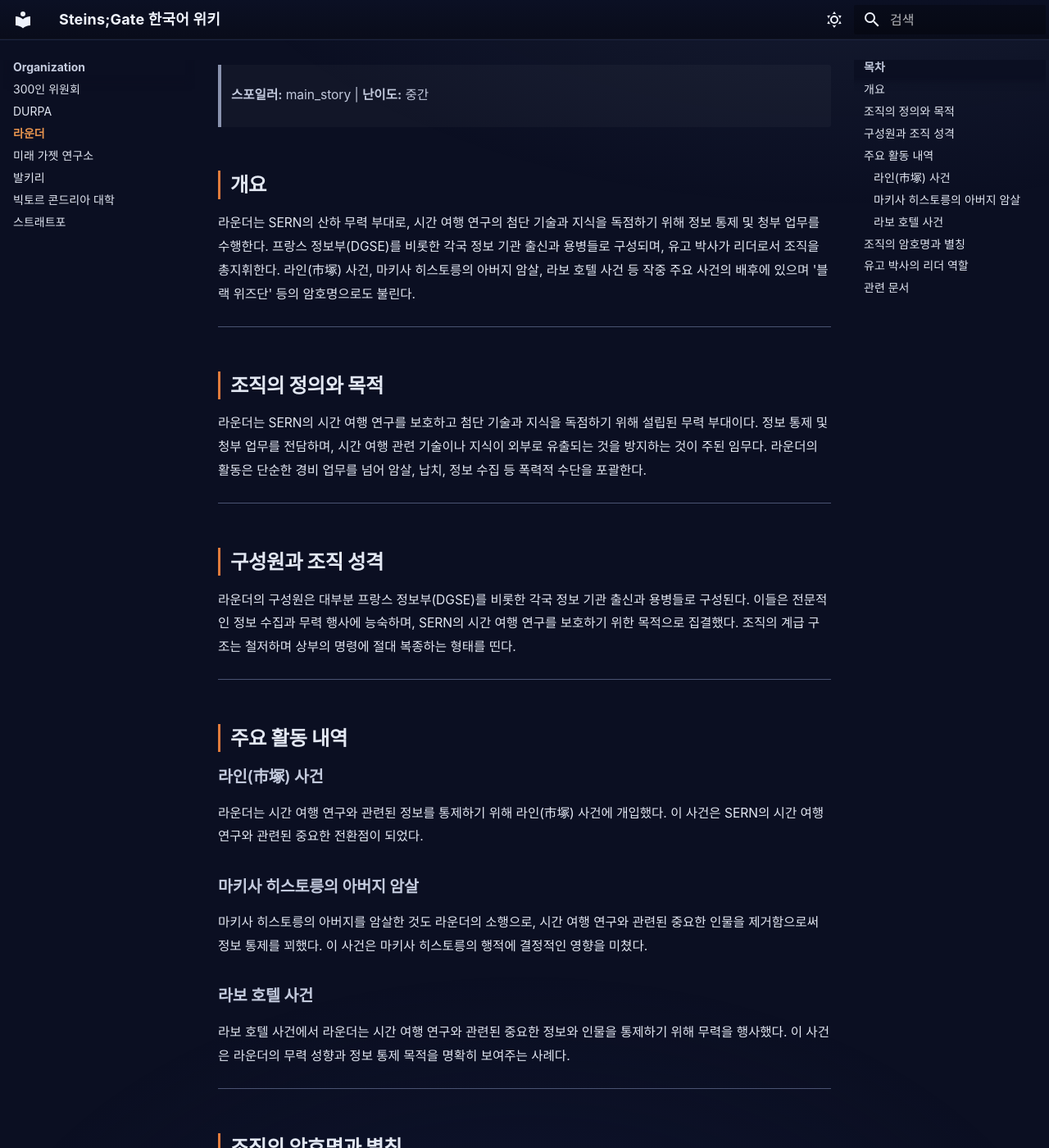
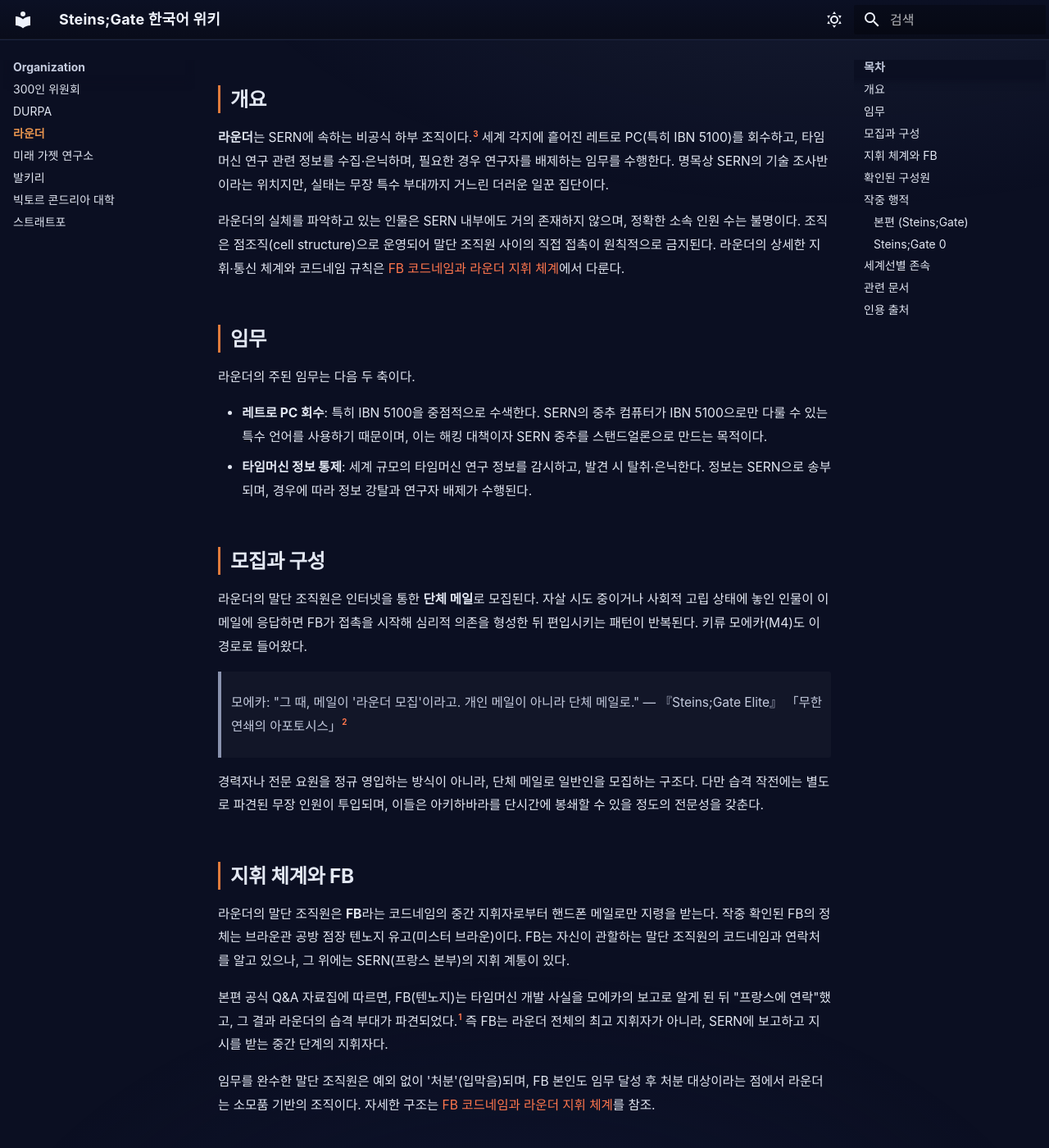
Before and after one commit to sgwiki/sgwiki.github.io, an MkDocs documentation site: the page built from wiki/organization/라운더.md, in a window 1280 px wide and 1400 px high, scrolled down 268 px. Shown: the whole window at 82% size. Built offline with MkDocs 1.6.1 and Material for MkDocs 9.7.7, drawn with Linux system fonts in a browser that asks for light colours; some web fonts are replaced; some of the changed text lies outside the part shown.

Commit message:
fix(wiki): 라운더 — P10 98603697 패치 적용

```diff
--- a/wiki/organization/라운더.md
+++ b/wiki/organization/라운더.md
@@ -1,64 +1,92 @@
 ---
 spoiler: main_story
-description: "라운더는 SERN의 산하 무력 부대로, 시간 여행 연구의 첨단 기술과 지식을 독점하기 위해 정보 통제 및 청부 업무를 수행한다. 프랑스 정보부(DGSE)를 비롯한 각국 정보 기관 출신과 용병들로 구성되며, 유고 박사가 리더로서 조직을 총지휘한다."
+description: "라운더는 SERN에 속하는 비공식 하부 조직으로, 세계 각지에 흩어진 레트로 PC(특히 IBN 5100) 회수와 타임머신 연구 관련 정보 수집·은닉을 임무로 한다. 말단 조직원은 인터넷 단체 메일로 모집되며, 코드네임 FB(텐노지 유고)가 중간 지휘자로 말단을 메일로 통솔한다."
 ---
 
 !!! warning "스포일러"
-    이 문서는 **메인 스토리** 스포일러를 포함합니다.
+    이 문서는 본편 챕터 9 이후 FB 정체 반전, α 세계선 라운더 습격, 슈타인즈 게이트 세계선의 라운더 관련 서술을 포함합니다.
 
-# 라운더 (Rounder)
-
-> **스포일러:** main_story | **난이도:** 중간
+# 라운더 (Rounders)
 
 ## 개요
 
-라운더는 SERN의 산하 무력 부대로, 시간 여행 연구의 첨단 기술과 지식을 독점하기 위해 정보 통제 및 청부 업무를 수행한다. 프랑스 정보부(DGSE)를 비롯한 각국 정보 기관 출신과 용병들로 구성되며, 유고 박사가 리더로서 조직을 총지휘한다. 라인(市塚) 사건, 마키사 히스토릉의 아버지 암살, 라보 호텔 사건 등 작중 주요 사건의 배후에 있으며 '블랙 위즈단' 등의 암호명으로도 불린다.
+**라운더**는 SERN에 속하는 비공식 하부 조직이다.[^3] 세계 각지에 흩어진 레트로 PC(특히 IBN 5100)를 회수하고, 타임머신 연구 관련 정보를 수집·은닉하며, 필요한 경우 연구자를 배제하는 임무를 수행한다. 명목상 SERN의 기술 조사반이라는 위치지만, 실태는 무장 특수 부대까지 거느린 더러운 일꾼 집단이다.
 
----
+라운더의 실체를 파악하고 있는 인물은 SERN 내부에도 거의 존재하지 않으며, 정확한 소속 인원 수는 불명이다. 조직은 점조직(cell structure)으로 운영되어 말단 조직원 사이의 직접 접촉이 원칙적으로 금지된다. 라운더의 상세한 지휘·통신 체계와 코드네임 규칙은 [FB 코드네임과 라운더 지휘 체계](../lore/FB-코드네임과-라운더-지휘-체계.md)에서 다룬다.
 
-## 조직의 정의와 목적
+## 임무
 
-라운더는 SERN의 시간 여행 연구를 보호하고 첨단 기술과 지식을 독점하기 위해 설립된 무력 부대이다. 정보 통제 및 청부 업무를 전담하며, 시간 여행 관련 기술이나 지식이 외부로 유출되는 것을 방지하는 것이 주된 임무다. 라운더의 활동은 단순한 경비 업무를 넘어 암살, 납치, 정보 수집 등 폭력적 수단을 포괄한다.
+라운더의 주된 임무는 다음 두 축이다.
 
----
+- **레트로 PC 회수**: 특히 IBN 5100을 중점적으로 수색한다. SERN의 중추 컴퓨터가 IBN 5100으로만 다룰 수 있는 특수 언어를 사용하기 때문이며, 이는 해킹 대책이자 SERN 중추를 스탠드얼론으로 만드는 목적이다.
+- **타임머신 정보 통제**: 세계 규모의 타임머신 연구 정보를 감시하고, 발견 시 탈취·은닉한다. 정보는 SERN으로 송부되며, 경우에 따라 정보 강탈과 연구자 배제가 수행된다.
 
-## 구성원과 조직 성격
+## 모집과 구성
 
-라운더의 구성원은 대부분 프랑스 정보부(DGSE)를 비롯한 각국 정보 기관 출신과 용병들로 구성된다. 이들은 전문적인 정보 수집과 무력 행사에 능숙하며, SERN의 시간 여행 연구를 보호하기 위한 목적으로 집결했다. 조직의 계급 구조는 철저하며 상부의 명령에 절대 복종하는 형태를 띤다.
+라운더의 말단 조직원은 인터넷을 통한 **단체 메일**로 모집된다. 자살 시도 중이거나 사회적 고립 상태에 놓인 인물이 이 메일에 응답하면 FB가 접촉을 시작해 심리적 의존을 형성한 뒤 편입시키는 패턴이 반복된다. 키류 모에카(M4)도 이 경로로 들어왔다.
 
----
+> 모에카: "그 때, 메일이 '라운더 모집'이라고. 개인 메일이 아니라 단체 메일로." — 『Steins;Gate Elite』 「무한 연쇄의 아포토시스」[^2]
 
-## 주요 활동 내역
+경력자나 전문 요원을 정규 영입하는 방식이 아니라, 단체 메일로 일반인을 모집하는 구조다. 다만 습격 작전에는 별도로 파견된 무장 인원이 투입되며, 이들은 아키하바라를 단시간에 봉쇄할 수 있을 정도의 전문성을 갖춘다.
 
-### 라인(市塚) 사건
+## 지휘 체계와 FB
 
-라운더는 시간 여행 연구와 관련된 정보를 통제하기 위해 라인(市塚) 사건에 개입했다. 이 사건은 SERN의 시간 여행 연구와 관련된 중요한 전환점이 되었다.
+라운더의 말단 조직원은 **FB**라는 코드네임의 중간 지휘자로부터 핸드폰 메일로만 지령을 받는다. 작중 확인된 FB의 정체는 브라운관 공방 점장 텐노지 유고(미스터 브라운)이다. FB는 자신이 관할하는 말단 조직원의 코드네임과 연락처를 알고 있으나, 그 위에는 SERN(프랑스 본부)의 지휘 계통이 있다.
 
-### 마키사 히스토릉의 아버지 암살
+본편 공식 Q&A 자료집에 따르면, FB(텐노지)는 타임머신 개발 사실을 모에카의 보고로 알게 된 뒤 "프랑스에 연락"했고, 그 결과 라운더의 습격 부대가 파견되었다.[^1] 즉 FB는 라운더 전체의 최고 지휘자가 아니라, SERN에 보고하고 지시를 받는 중간 단계의 지휘자다.
 
-마키사 히스토릉의 아버지를 암살한 것도 라운더의 소행으로, 시간 여행 연구와 관련된 중요한 인물을 제거함으로써 정보 통제를 꾀했다. 이 사건은 마키사 히스토릉의 행적에 결정적인 영향을 미쳤다.
+임무를 완수한 말단 조직원은 예외 없이 '처분'(입막음)되며, FB 본인도 임무 달성 후 처분 대상이라는 점에서 라운더는 소모품 기반의 조직이다. 자세한 구조는 [FB 코드네임과 라운더 지휘 체계](../lore/FB-코드네임과-라운더-지휘-체계.md)를 참조.
 
-### 라보 호텔 사건
+## 확인된 구성원
 
-라보 호텔 사건에서 라운더는 시간 여행 연구와 관련된 중요한 정보와 인물을 통제하기 위해 무력을 행사했다. 이 사건은 라운더의 무력 성향과 정보 통제 목적을 명확히 보여주는 사례다.
+- **FB (텐노지 유고)** — 중간 지휘자. 코드네임 M2로도 표기되는 경우가 있다.
+- **M4 (키류 모에카)** — 말단 조직원. IBN 5100 수색·라보 습격에 투입.
+- 그 외: 습격 시 별도 파견되는 무장 부대원(작중 개별 식별 어려움).
 
----
+코드네임 체계(M2, M3, M4...)와 점조직 운영 규칙의 상세는 [FB 코드네임과 라운더 지휘 체계](../lore/FB-코드네임과-라운더-지휘-체계.md)에서 다룬다.
 
-## 조직의 암호명과 별칭
+## 작중 행적
 
-라운더는 '블랙 위즈단' 등의 암호명으로도 불린다. 이러한 암호명은 조직의 은밀한 성격과 비밀 작전을 수행하는 특성을 반영한다. 암호명은 작중에서 조직의 정체를 숨기거나 특정 작전을 지칭할 때 사용된다.
+### 본편 (Steins;Gate)
 
----
+α 세계선에서 모에카가 타임리프 머신 개발 정보를 FB에게 보고하면서 라운더의 감시가
+시작된다. 2010년 8월 13일, 타임리프 머신 완성과 공표 의사가 확인되자 라운더가 라보를
+습격하고, 그 결과 마유리의 죽음이 수속점으로 작용한다. 오카베는 타임리프를 반복하며
+마유리의 죽음을 피하려 하지만, 사건의 형태가 바뀔 뿐 결과는 수속된다.
 
-## 유고 박사의 리더 역할
+챕터 9에서 FB의 정체가 텐노지 유고로 밝혀지며, 모에카와 FB의 관계, 딸 나에의 인질
+상황, 임무 완수 후 자처하는 FB의 최후가 전개된다. 상세는 [FB 코드네임과 라운더 지휘
+체계](../lore/FB-코드네임과-라운더-지휘-체계.md)·[마유리 사망 수속](../lore/마유리-사망-수속.md)을
+참조.
 
-유고 박사는 라운더의 리더로서 조직을 총지휘한다. 그는 SERN의 시간 여행 연구와 밀접하게 관련되어 있으며, 라운더를 통해 연구 보호와 정보 통제를 직접 지휘한다. 유고 박사의 리더십 아래 라운더는 체계적이고 효율적인 무력 집단으로 운영된다.
+### Steins;Gate 0
 
----
+β 세계선에서도 SERN과 라운더는 암약하지만, 러시아가 나카바치 논문을 입수해 타임머신
+개발 경쟁에서 우위에 선 상황에서 SERN의 영향력은 상대적으로 약해진다. 라운더는 크리스의
+타임머신 논문이 담긴 노트북·하드디스크 회수에 투입되나, 같은 목표로 움직이는 러시아
+특수부대와 교전에서 다수가 사살되고 도주하는 추태를 보인다.
+
+## 세계선별 존속
+
+라운더는 α 세계선과 β 세계선 양쪽에서 존속하며, 슈타인즈 게이트 세계선(1.048596%)에서도
+SERN과 함께 암약할 가능성이 높다. 단, IBN 5100 회수 임무 자체가 취소된 상태로
+유지되므로, 모에카는 라운더 본임무에서 해방되어 브라운관 공방 알바로 일하게 된다.
+텐노지가 FB라는 사실 자체는 세계선 이동으로 소멸하지 않지만, 모에카는 이를 모른다.
+상세는 [FB 코드네임과 라운더 지휘 체계](../lore/FB-코드네임과-라운더-지휘-체계.md)의
+세계선별 표를 참조.
 
 ## 관련 문서
 
-- [SERN](../lore/SERN.md)
-- [텐노지 유고](../캐릭터/텐노지-유고.md)
-- [마키세 크리스](../캐릭터/마키세-크리스.md)
-- [시간 여행](../lore/시간여행-방법-비교.md)
+- [FB 코드네임과 라운더 지휘 체계](../lore/FB-코드네임과-라운더-지휘-체계.md) — 라운더 상세 지휘·통신 체계
+- [SERN](../lore/SERN.md) — SERN 본체
+- [SERN과 라운더](../lore/SERN과-라운더.md) — SERN과 라운더 관계 개요
+- [IBN 5100](../lore/IBN-5100.md) — IBN 5100 (라운더 회수 임무 대상)
+- [텐노지 유고](../캐릭터/텐노지-유고.md) — FB 본인
+- [키류 모에카](../캐릭터/키류-모에카.md) — M4
+- [마유리 사망 수속](../lore/마유리-사망-수속.md) — 라운더 습격의 결과
+
+## 인용 출처
+
+[^1]: 본편 공식 Q&A 자료집 Q5·Q6 — SERN 감시와 라운더 습격 조건
+[^2]: 『Steins;Gate Elite』 「무한 연쇄의 아포토시스」 — FB 정체 공개·모에카 단체 메일 모집 증언
+[^3]: 나무위키 「라운더(Steins;Gate)」 문서 — 공식 자료집 90페이지 Keyword 6 인용
```
